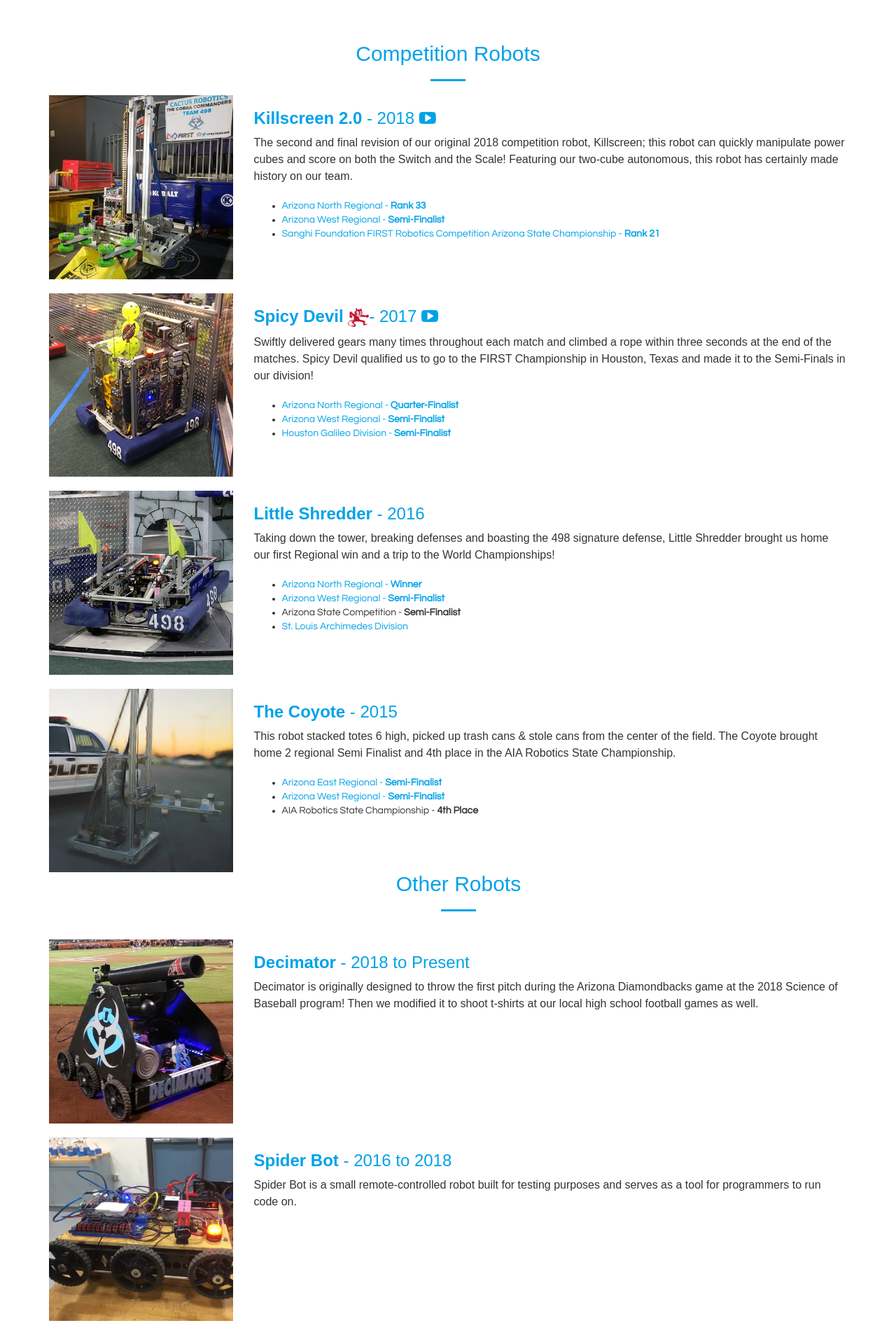
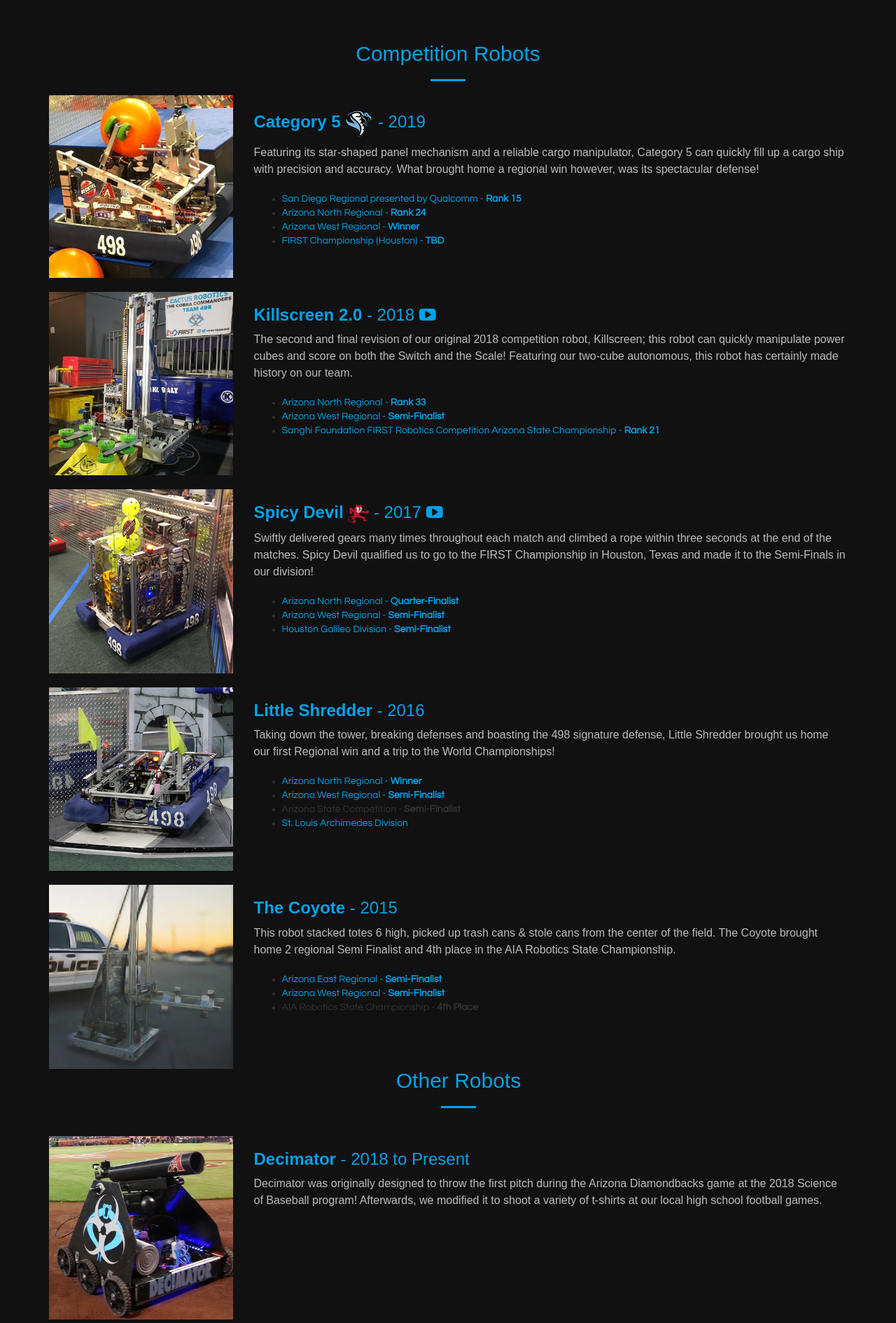
Before and after one commit to cobracommanders/cobracommanders.github.io, a plain HTML site: page robots.html in a window 1280 px wide. Shown: the part 840-2730 px from the top of the page at 70% size. Drawn offline with nearby package versions, Linux system fonts and the light colour scheme.

Commit message:
mass change
updated colors, added robot, changed images
 - randy

```diff
--- a/css/creative.css
+++ b/css/creative.css
@@ -11,6 +11,7 @@
 body {
   webkit-tap-highlight-color: #222222;
   font-family: "Century Gothic", CenturyGothic, AppleGothic, sans-serif;
+  background-color: #111111;
 }
 hr {
   border-color: #00A2E8;
@@ -49,7 +50,7 @@
   background-color: #00A2E8;
 }
 .bg-dark {
-  background-color: #222222;
+  background-color: #111111;
   color: white;
 }
 .text-faded {
@@ -65,7 +66,7 @@
   padding: 0;
 }
 .navbar-default {
-  background-color: white;
+  background-color: #111111;
   border-color: rgba(34, 34, 34, 0.05);
   font-family: 'Open Sans', 'Helvetica Neue', Arial, sans-serif;
   -webkit-transition: all 0.35s;
@@ -93,7 +94,7 @@
   text-transform: uppercase;
   font-weight: 700;
   font-size: 13px;
-  color: #222222;
+  color: #f2f2f2;
 }
 .navbar-default .nav > li > a:hover,
 .navbar-default .nav > li > a:focus:hover {
@@ -129,7 +130,7 @@
     color: white;
   }
   .navbar-default.affix {
-    background-color: white;
+    background-color: #111111;
     border-color: rgba(34, 34, 34, 0.05);
   }
   .navbar-default.affix .navbar-header .navbar-brand {
@@ -142,7 +143,7 @@
   }
   .navbar-default.affix .nav > li > a,
   .navbar-default.affix .nav > li > a:focus {
-    color: #222222;
+    color: #f2f2f2;
   }
   .navbar-default.affix .nav > li > a:hover,
   .navbar-default.affix .nav > li > a:focus:hover {
@@ -261,7 +262,7 @@
 	background-size: cover;
 	-o-background-size: cover;
 	background-position: center;
-	background-image: url('../img/gallery/indexImage1.jpg');
+	background-image: url('../img/gallery/robotics\ -\ Copy.jpeg');
 	background-repeat:no-repeat;
 	text-align: center;
 	color: #00A2E8;
@@ -598,6 +599,9 @@
 .row > li {
   font-size: 30px;
 }
+.text-muted {
+  color: #BEBBBB;
+}
 ::-webkit-scrollbar {
   width: 5px;
 }
--- a/robots.html
+++ b/robots.html
@@ -39,7 +39,7 @@
                     data-target="#bs-example-navbar-collapse-1">
                     <span class="sr-only">Toggle navigation</span> Menu <i class="fa fa-bars"></i>
                 </button>
-                <a class="navbar-brand page-scroll" href="/">Cobra Commanders</a>
+                <a class="navbar-brand page-scroll" href="/">The Cobra Commanders</a>
             </div>
 
             <!-- Collect the nav links, forms, and other content for toggling -->
@@ -84,7 +84,6 @@
                     They are the vessel our team utilizes in order to experience
                     the fun and exciting experience that FIRST provides!
                 </p>
-                <hr>
             </div>
         </div>
     </header>
@@ -101,8 +100,43 @@
         </div>
 
         <div class="container">
-            <!-- Robot -->
-            <div class="row">
+            <!-- Robot 2019 -->
+            <div class="row sr-row-1">
+                <div class="col-sm-6 col-md-4 col-lg-3">
+                    <img src="img/robots/robot2019.JPG" style="max-width: 100%">
+                </div>
+                <div class="col-sm-6 col-md-4 col-lg-9">
+                    <div>
+                        <h3 class="margin-clear"><strong>Category 5 <img src="img/robots/category5.png"></strong> - 2019
+                        </h3>
+                        <div class="separator-2 mt-10"></div>
+                        <p class="text-muted">
+                            Featuring its star-shaped panel mechanism and a reliable cargo manipulator, Category 5 can
+                            quickly
+                            fill up a cargo ship with precision and accuracy. What brought home a regional win however,
+                            was its spectacular
+                            defense!
+                        </p>
+                        <ul class="list-icons">
+                            <li><i class="icon-check-1"></i><a href="https://www.thebluealliance.com/team/498/2019"
+                                    target="_blank">San Diego Regional presented by Qualcomm - <strong>Rank
+                                        15</strong></a>
+                            </li>
+                            <li><i class="icon-check-1"></i><a href="https://www.thebluealliance.com/team/498/2019"
+                                    target="_blank">Arizona North Regional - <strong>Rank 24</strong></a>
+                            </li>
+                            <li><i class="icon-check-1"></i><a href="https://www.thebluealliance.com/team/498/2019"
+                                    target="_blank">Arizona West Regional - <strong>Winner</strong></a>
+                            </li>
+                            <li><i class="icon-check-1"></i><a href="" target="_blank">FIRST Championship (Houston) -
+                                    <strong>TBD</strong></a>
+                            </li>
+                        </ul>
+                    </div>
+                </div>
+            </div>
+            <!-- Robot 2018 -->
+            <div class="row sr-row-2" style="margin-top: 20px;">
                 <div class="col-sm-6 col-md-4 col-lg-3">
                     <img src="img/robots/robot2018.JPG" style="max-width: 100%">
                 </div>
@@ -113,7 +147,7 @@
                                     class="fa fa-youtube-play"></i></h3>
                         </a>
                         <div class="separator-2 mt-10"></div>
-                        <p>
+                        <p class="text-muted">
                             The second and final revision of our original 2018 competition robot, Killscreen; this
                             robot can quickly manipulate power cubes and score on both the Switch and the Scale!
                             Featuring our two-cube autonomous, this robot has certainly made history on our team.
@@ -121,20 +155,23 @@
                         <ul class="list-icons">
                             <li><i class="icon-check-1"></i><a
                                     href="https://www.thebluealliance.com/team/498/2018#2018azfl"
-                                    target="_blank">Arizona North Regional - <strong>Rank 33</strong></a></li>
+                                    target="_blank">Arizona North Regional - <strong>Rank 33</strong></a>
+                            </li>
                             <li><i class="icon-check-1"></i><a
                                     href="https://www.thebluealliance.com/team/498/2018#2018azpx"
-                                    target="_blank">Arizona West Regional - <strong>Semi-Finalist</strong></a></li>
+                                    target="_blank">Arizona West Regional - <strong>Semi-Finalist</strong></a>
+                            </li>
                             <li><i class="icon-check-1"></i><a
                                     href="https://www.thebluealliance.com/team/498/2018#2018aztem"
                                     target="_blank">Sanghi Foundation FIRST Robotics Competition Arizona State
-                                    Championship - <strong>Rank 21</strong></a></li>
+                                    Championship - <strong>Rank 21</strong></a>
+                            </li>
                         </ul>
                     </div>
                 </div>
             </div>
-            <!--Robot-->
-            <div class="row" style="margin-top: 20px;">
+            <!--Robot 2017 -->
+            <div class="row sr-row-3" style="margin-top: 20px;">
                 <div class="col-sm-6 col-md-4 col-lg-3">
                     <img src="img/robots/frc2017.jpg" style="max-width: 100%">
                 </div>
@@ -142,10 +179,10 @@
                     <div>
                         <a href="https://www.youtube.com/watch?v=7mWLqg35-ew" rel="noopener noreferrer" target="_blank">
                             <h3 class="margin-clear"><strong>Spicy Devil </strong><img src="img/robots/devil.png"
-                                    style="width:30px;height:27px;">- 2017 <i class="fa fa-youtube-play"></i></h3>
+                                    style="width:30px;height:27px;"> - 2017 <i class="fa fa-youtube-play"></i></h3>
                         </a>
                         <div class="separator-2 mt-10"></div>
-                        <p>
+                        <p class="text-muted">
                             Swiftly delivered gears many times throughout each match and climbed a rope within three
                             seconds at the end of the matches. Spicy Devil qualified us to go to the FIRST Championship
                             in
@@ -154,20 +191,23 @@
                         <ul class="list-icons">
                             <li><i class="icon-check-1"></i><a
                                     href="https://www.thebluealliance.com/team/498/2017#2017azfl"
-                                    target="_blank">Arizona North Regional - <strong>Quarter-Finalist</strong></a></li>
+                                    target="_blank">Arizona North Regional - <strong>Quarter-Finalist</strong></a>
+                            </li>
                             <li><i class="icon-check-1"></i><a
                                     href="https://www.thebluealliance.com/team/498/2017#2017azpx"
-                                    target="_blank">Arizona West Regional - <strong>Semi-Finalist</strong></a></li>
+                                    target="_blank">Arizona West Regional - <strong>Semi-Finalist</strong></a>
+                            </li>
                             <li><i class="icon-check-1"></i><a
                                     href="https://www.thebluealliance.com/team/498/2017#2017arc" target="_blank">Houston
-                                    Galileo Division - <strong>Semi-Finalist</strong></a></li>
+                                    Galileo Division - <strong>Semi-Finalist</strong></a>
+                            </li>
                         </ul>
                     </div>
                 </div>
             </div>
 
-            <!--Robot-->
-            <div class="row" style="margin-top:20px;">
+            <!-- Robot 2016-->
+            <div class="row sr-row-4" style="margin-top:20px;">
                 <div class="col-sm-6 col-md-4 col-lg-3">
                     <img src="img/robots/robot2016.jpg" style="max-width: 100%">
                 </div>
@@ -175,29 +215,32 @@
                     <div>
                         <h3 class="margin-clear"><strong>Little Shredder</strong> - 2016</h3>
                         <div class="separator-2 mt-10"></div>
-                        <p>
+                        <p class="text-muted">
                             Taking down the tower, breaking defenses and boasting the 498 signature defense, Little
                             Shredder brought us home our first Regional win and a trip to the World Championships!
                         </p>
                         <ul class="list-icons">
                             <li><i class="icon-check-1"></i><a
                                     href="https://www.thebluealliance.com/team/498/2016#2016azfl"
-                                    target="_blank">Arizona North Regional - <strong>Winner</strong></a></li>
+                                    target="_blank">Arizona North Regional - <strong>Winner</strong></a>
+                            </li>
                             <li><i class="icon-check-1"></i><a
                                     href="https://www.thebluealliance.com/team/498/2016#2016azpx"
-                                    target="_blank">Arizona West Regional - <strong>Semi-Finalist</strong></a></li>
+                                    target="_blank">Arizona West Regional - <strong>Semi-Finalist</strong></a>
+                            </li>
                             <li><i class="icon-check-1"></i>Arizona State Competition - <strong>Semi-Finalist</strong>
                             </li>
                             <li><i class="icon-check-1"></i><a
                                     href="https://www.thebluealliance.com/team/498/2016#2016arc" target="_blank">St.
-                                    Louis Archimedes Division</a></li>
+                                    Louis Archimedes Division</a>
+                            </li>
                         </ul>
                     </div>
                 </div>
             </div>
 
-            <!--Robot-->
-            <div class="row" style="margin-top:20px;">
+            <!-- Robot 2015-->
+            <div class="row sr-row-5" style="margin-top:20px;">
                 <div class="col-sm-6 col-md-4 col-lg-3">
                     <img src="img/robots/robot2015.jpg" style="max-width: 100%">
                 </div>
@@ -205,7 +248,7 @@
                     <div>
                         <h3 class="margin-clear"><strong>The Coyote</strong> - 2015</h3>
                         <div class="separator-2 mt-10"></div>
-                        <p>
+                        <p class="text-muted">
                             This robot stacked totes 6 high, picked up trash cans &amp; stole cans from the center of
                             the field. The Coyote brought home 2 regional Semi Finalist and 4th place in the AIA
                             Robotics State Championship.
@@ -213,10 +256,12 @@
                         <ul class="list-icons">
                             <li><i class="icon-check-1"></i><a
                                     href="https://www.thebluealliance.com/team/498/2015#2015azch"
-                                    target="_blank">Arizona East Regional - <strong>Semi-Finalist</strong></a></li>
+                                    target="_blank">Arizona East Regional - <strong>Semi-Finalist</strong></a>
+                            </li>
                             <li><i class="icon-check-1"></i><a
                                     href="https://www.thebluealliance.com/team/498/2015#2015azpx"
-                                    target="_blank">Arizona West Regional - <strong>Semi-Finalist</strong></a></li>
+                                    target="_blank">Arizona West Regional - <strong>Semi-Finalist</strong></a>
+                            </li>
                             <li><i class="icon-check-1"></i>AIA Robotics State Championship - <strong>4th Place</strong>
                             </li>
                         </ul>
@@ -224,7 +269,7 @@
                 </div>
             </div>
             <div class="container">
-                <div class="row">
+                <div class="row sr-row-1">
                     <div class="col-lg-12 text-center">
                         <h2 class="section-heading">Other Robots</h2>
                         <hr class="primary">
@@ -232,7 +277,7 @@
                 </div>
             </div>
             <!--Robot-->
-            <div class="row" style="margin-top:20px;">
+            <div class="row sr-row-1" style="margin-top:20px;">
                 <div class="col-lg-3 col-md-4 col-sm-6">
                     <img src="img/robots/decimator.JPG" style="max-width: 100%">
                 </div>
@@ -240,16 +285,17 @@
                     <div>
                         <h3 class="margin-clear"><strong>Decimator</strong> - 2018 to Present</h3>
                         <div class="separator-2 mt-10"></div>
-                        <p>
-                            Decimator is originally designed to throw the first pitch during the Arizona Diamondbacks
-                            game at the 2018 Science of Baseball program! Then we modified it to shoot t-shirts at our
-                            local high school football games as well.
+                        <p class="text-muted">
+                            Decimator was originally designed to throw the first pitch during the Arizona Diamondbacks
+                            game at the 2018 Science of Baseball program! Afterwards, we modified it to shoot a variety
+                            of t-shirts at our
+                            local high school football games.
                         </p>
                     </div>
                 </div>
             </div>
             <!--Robot-->
-            <div class="row" style="margin-top:20px;">
+            <div class="row sr-row-1" style="margin-top:20px;">
                 <div class="col-sm-6 col-md-4 col-lg-3">
                     <img src="img/robots/spiderbot.jpg" style="max-width: 100%">
                 </div>
@@ -257,7 +303,7 @@
                     <div>
                         <h3 class="margin-clear"><strong>Spider Bot</strong> - 2016 to 2018</h3>
                         <div class="separator-2 mt-10"></div>
-                        <p>
+                        <p class="text-muted">
                             Spider Bot is a small remote-controlled robot built for testing purposes and serves as a
                             tool for programmers to run code on.
                         </p>
@@ -265,7 +311,7 @@
                 </div>
             </div>
             <!--Robot-->
-            <div class="row" style="margin-top:20px;">
+            <div class="row sr-row-1" style="margin-top:20px;">
                 <div class="col-sm-6 col-md-4 col-lg-3">
                     <img src="img/robots/hailstorm.jpg" style="max-width: 100%">
                 </div>
@@ -273,7 +319,7 @@
                     <div>
                         <h3 class="margin-clear"><strong>Hailstorm</strong> - 2015 to 2018</h3>
                         <div class="separator-2 mt-10"></div>
-                        <p>
+                        <p class="text-muted">
                             This robot was designed to shoot t-shirts at Cactus High School events and football games.
                         </p>
                     </div>
```
Also changed, not shown: index.html (+13 -2 lines), outreach.html (+5 -3 lines), sponsors.html (+1 -2 lines), team.html (+1 -1 lines), img/gallery/robotics - Copy.jpeg (added), img/robots/category5.png (added), img/robots/robot2019.JPG (added).
